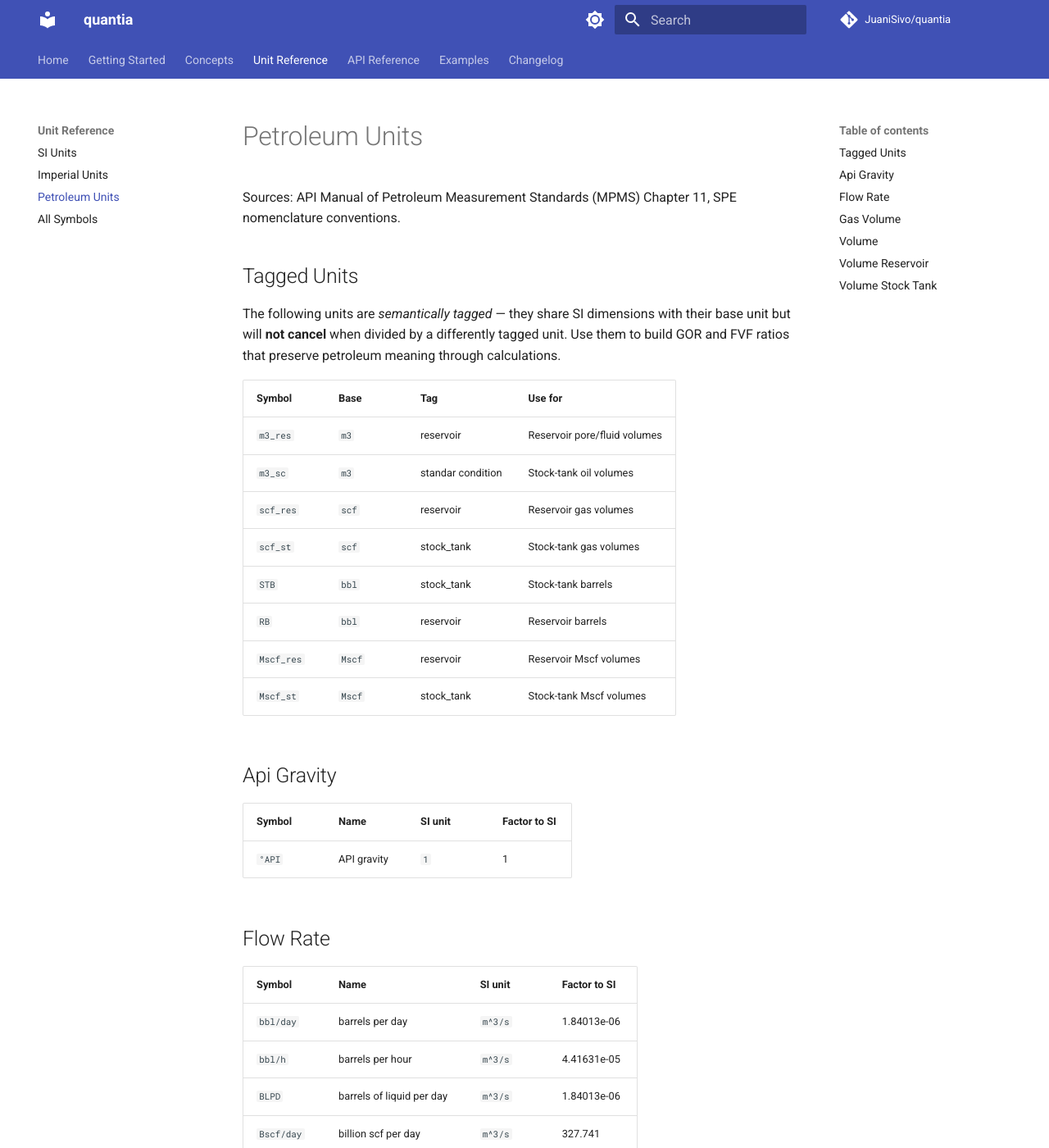
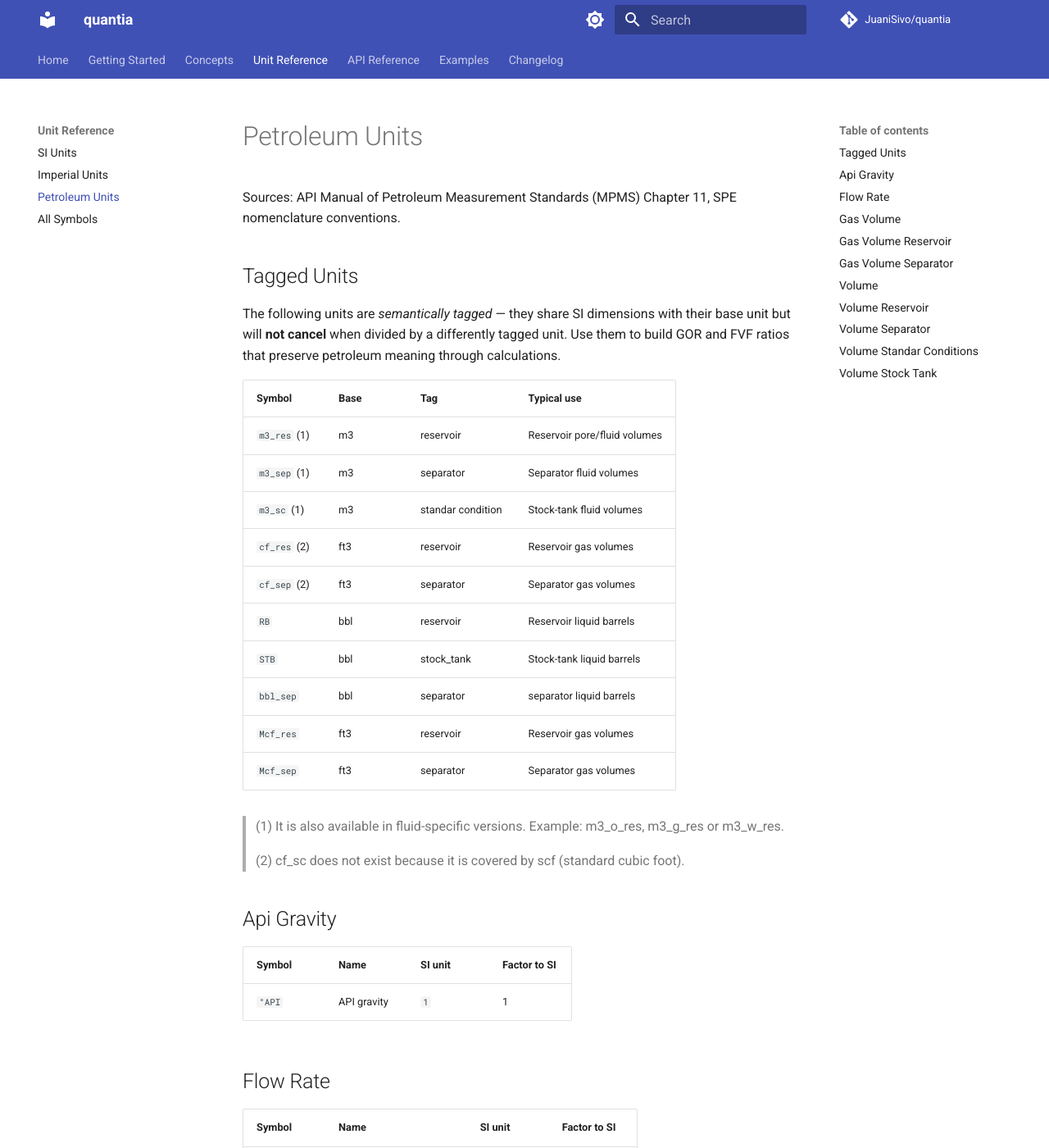
Before and after one commit to JuaniSivo/quantia, an MkDocs documentation site: the page built from docs/reference/units_petroleum.md, in a window 1280 px wide and 1400 px high. Shown: the whole window at 82% size. Built offline with MkDocs 1.6.1 and Material for MkDocs 9.7.7, drawn with Linux system fonts in a browser that asks for light colours; comment, search, counter and statistics services are not loaded; some of the changed text lies outside the part shown.

Commit message:
docs(units): Update documentation to show the latest changes in petroleum units

```diff
--- a/docs/reference/units_petroleum.md
+++ b/docs/reference/units_petroleum.md
@@ -10,16 +10,24 @@
 tagged unit. Use them to build GOR and FVF ratios that preserve
 petroleum meaning through calculations.
 
-| Symbol | Base | Tag | Use for |
-|--------|------|-----|---------|
-| `m3_res` | `m3` | reservoir | Reservoir pore/fluid volumes |
-| `m3_sc` | `m3` | standar condition | Stock-tank oil volumes |
-| `scf_res` | `scf` | reservoir | Reservoir gas volumes |
-| `scf_st` | `scf` | stock_tank | Stock-tank gas volumes |
-| `STB` | `bbl` | stock_tank | Stock-tank barrels |
-| `RB` | `bbl` | reservoir | Reservoir barrels |
-| `Mscf_res` | `Mscf` | reservoir | Reservoir Mscf volumes |
-| `Mscf_st` | `Mscf` | stock_tank | Stock-tank Mscf volumes |
+| Symbol       | Base | Tag               | Typical use                  |
+|--------------|------|-------------------|------------------------------|
+| `m3_res` (1) | m3   | reservoir         | Reservoir pore/fluid volumes |
+| `m3_sep` (1) | m3   | separator         | Separator fluid volumes      |
+| `m3_sc`  (1) | m3   | standar condition | Stock-tank fluid volumes     |
+| `cf_res` (2) | ft3  | reservoir         | Reservoir gas volumes        |
+| `cf_sep` (2) | ft3  | separator         | Separator gas volumes        |
+| `RB`         | bbl  | reservoir         | Reservoir liquid barrels     |
+| `STB`        | bbl  | stock_tank        | Stock-tank liquid barrels    |
+| `bbl_sep`    | bbl  | separator         | separator liquid barrels     |
+| `Mcf_res`    | ft3  | reservoir         | Reservoir gas volumes        |
+| `Mcf_sep`    | ft3  | separator         | Separator gas volumes        |
+
+> (1) It is also available in fluid-specific versions. Example: m3_o_res,
+m3_g_res or m3_w_res.
+>
+> (2) cf_sc does not exist because it is covered by scf (standard cubic
+foot).
 
 ## Api Gravity
 
@@ -46,37 +54,73 @@
 
 ## Gas Volume
 
+| Symbol  | Name | SI unit | Factor to SI |
+|---------|------|---------|-------------|
+| `scf`   | standard cubic foot     | `m^3` | 0.0283168   |
+| `Mscf`  | thousand standard cu ft | `m^3` | 28.3168     |
+| `MMscf` | million standard cu ft  | `m^3` | 28316.8     |
+| `Bscf`  | billion standard cu ft  | `m^3` | 2.83168e+07 |
+| `Tscf`  | trillion standard cu ft | `m^3` | 2.83168e+10 |
+
+## Gas Volume Reservoir
+
 | Symbol | Name | SI unit | Factor to SI |
 |--------|------|---------|-------------|
-| `Bscf`  | billion standard cu ft | `m^3` | 2.83168e+07 |
-| `MMscf`  | million standard cu ft | `m^3` | 28316.8 |
-| `Mscf`  | thousand standard cu ft | `m^3` | 28.3168 |
-| `scf`  | standard cubic foot | `m^3` | 0.0283168 |
-| `Tscf`  | trillion standard cu ft | `m^3` | 2.83168e+10 |
+| `Mcf_res`  | thousand standard cu ft [reservoir] | `m^3` | 28.3168 |
+
+## Gas Volume Separator
+
+| Symbol | Name | SI unit | Factor to SI |
+|--------|------|---------|-------------|
+| `Mcf_sep`  | thousand standard cu ft [separator] | `m^3` | 28.3168 |
 
 ## Volume
 
-| Symbol | Name | SI unit | Factor to SI |
-|--------|------|---------|-------------|
+| Symbol     | Name | SI unit | Factor to SI |
+|------------|------|---------|-------------|
 | `acre_ft`  | acre-foot | `m^3` | 1233.48 |
-| `bbl`  | barrel | `m^3` | 0.158987 |
-| `ft3`  | cubic foot | `m^3` | 0.0283168 |
-| `gal`  | US gallon | `m^3` | 0.00378541 |
-| `m3`  | cubic metre | `m^3` | 1 |
-| `Mbbl`  | thousand barrels | `m^3` | 158.987 |
-| `MMbbl`  | million barrels | `m^3` | 158987 |
-| `MMm3`  | million cubic metres | `m^3` | 1e+06 |
+| `bbl`      | barrel | `m^3` | 0.158987 |
+| `Mbbl`     | thousand barrels | `m^3` | 158.987 |
+| `MMbbl`    | million barrels | `m^3` | 158987 |
+| `ft3`      | cubic foot | `m^3` | 0.0283168 |
+| `gal`      | US gallon | `m^3` | 0.00378541 |
+| `m3`       | cubic metre | `m^3` | 1 |
+| `k(m3)`    | thousand cubic metres | `m^3` | 1000 |
+| `MMm3`     | million cubic metres | `m^3` | 1e+06 |
 
 ## Volume Reservoir
 
 | Symbol | Name | SI unit | Factor to SI |
 |--------|------|---------|-------------|
+| `cf_res`  | cubic foot [reservoir] | `m^3` | 0.0283168 |
+| `m3_g_res`  | cubic metre [reservoir] | `m^3` | 1 |
+| `m3_o_res`  | cubic metre [reservoir] | `m^3` | 1 |
+| `m3_res`  | cubic metre [reservoir] | `m^3` | 1 |
+| `m3_w_res`  | cubic metre [reservoir] | `m^3` | 1 |
 | `RB`  | barrel [reservoir] | `m^3` | 0.158987 |
-| `m3_res`  | cubic metre [reservoir] | `m^3` | 1 |
+
+## Volume Separator
+
+| Symbol | Name | SI unit | Factor to SI |
+|--------|------|---------|-------------|
+| `bbl_sep`  | barrel [separator] | `m^3` | 0.158987 |
+| `cf_sep`  | cubic foot [separator] | `m^3` | 0.0283168 |
+| `m3_g_sep`  | cubic metre [separator] | `m^3` | 1 |
+| `m3_o_sep`  | cubic metre [separator] | `m^3` | 1 |
+| `m3_sep`  | cubic metre [separator] | `m^3` | 1 |
+| `m3_w_sep`  | cubic metre [separator] | `m^3` | 1 |
+
+## Volume Standar Conditions
+
+| Symbol | Name | SI unit | Factor to SI |
+|--------|------|---------|-------------|
+| `m3_g_sc`  | cubic metre [standar_conditions] | `m^3` | 1 |
+| `m3_o_sc`  | cubic metre [standar_conditions] | `m^3` | 1 |
+| `m3_sc`  | cubic metre [standar_conditions] | `m^3` | 1 |
+| `m3_w_sc`  | cubic metre [standar_conditions] | `m^3` | 1 |
 
 ## Volume Stock Tank
 
 | Symbol | Name | SI unit | Factor to SI |
 |--------|------|---------|-------------|
-| `m3_sc`  | cubic metre [standard_condition] | `m^3` | 1 |
 | `STB`  | barrel [stock_tank] | `m^3` | 0.158987 |
```
Also changed, not shown: docs/concepts/petroleum.md (+1 -1 lines), docs/reference/units_all.md (+31 -7 lines).
